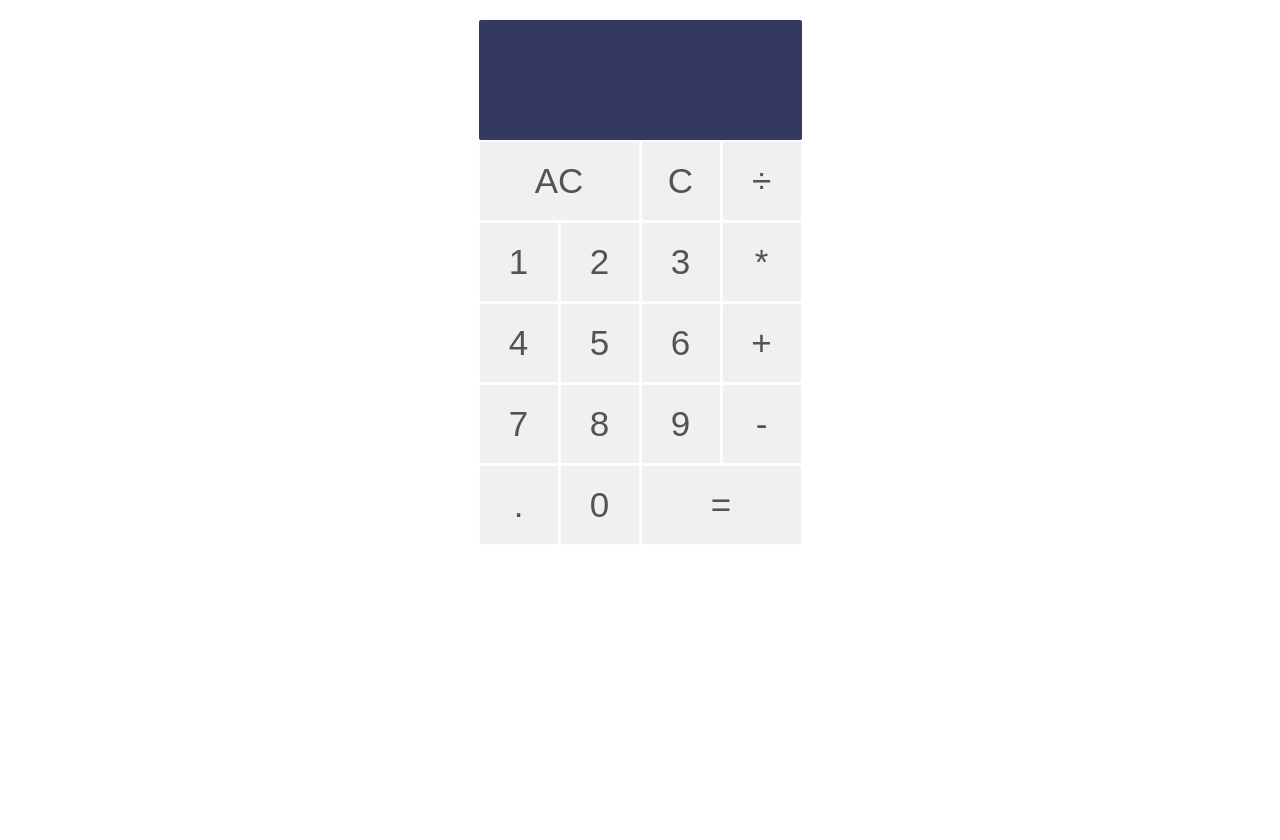
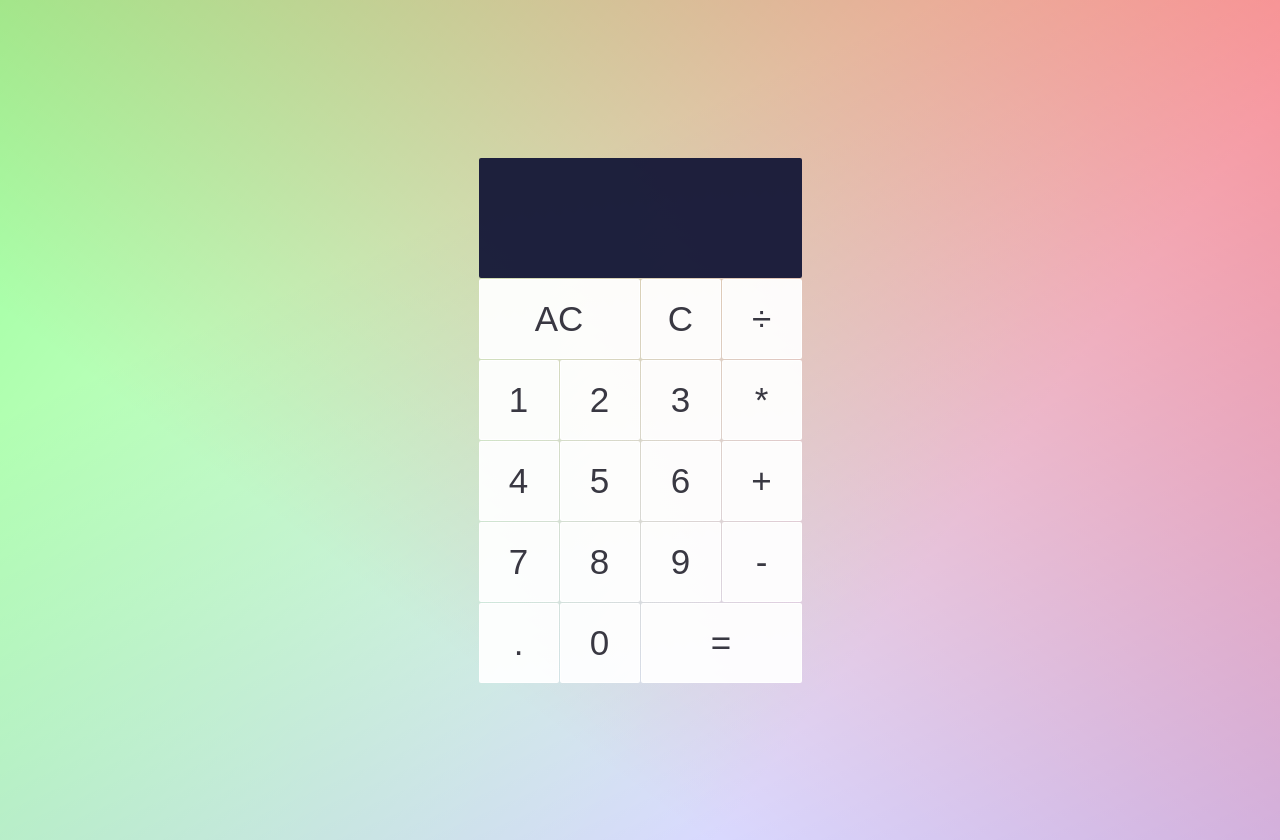
Before and after one commit to Lue21/calculator, a plain HTML site: page index.html in a window 1280 px wide. Before the commit the page ends 800 px from the top, so only its background shows below. Drawn offline with Linux system fonts and the light colour scheme.

Commit message:
refactor: edit style.css

```diff
--- a/style.css
+++ b/style.css
@@ -6,14 +6,16 @@
   body {
     padding: 0;
     margin: 20px auto;
-    background: rgb(255, 255, 255);
-
+    background: linear-gradient(217deg, rgba(255,0,0,.4), rgba(255,0,0,0) 70.71%),
+                linear-gradient(127deg, rgba(0,255,0,.4), rgba(0,255,0,0) 70.71%),
+                linear-gradient(336deg, rgba(0,0,255,.2), rgba(0,0,255,0) 70.71%);
   }
 
   .calc-grid {
     display: grid;
     justify-content: center;
     align-content: center;
+    min-height: 100vh;
     grid-template-columns: repeat(4, 80px);
     grid-template-rows: minmax(120px, auto) repeat(5, 80px);
     gap: 1px;
@@ -23,15 +25,15 @@
   .calc-grid > button {
     cursor: pointer;
     font-size: 35px;
-    color: rgb(83, 83, 83);
+    color: rgb(57, 56, 66);
     border: 1px solid rgba(255, 255, 255, 0.884);
     outline: none;
-    background-color: rgba(230, 230, 230, 0.575);
+    background-color: rgba(255, 255, 255, 0.932);
     border-radius: 2px;
   }
 
   .calc-grid > button:hover {
-    background-color: rgba(47, 233, 1, 0.9);
+    background-color: rgb(155, 255, 130);
   }
 
   .span-two {
@@ -40,7 +42,7 @@
 
   .output {
     grid-column: 1 / -1;
-    background-color: rgba(25, 30, 77, 0.877);
+    background-color: rgba(17, 20, 53, 0.932);
     display: flex;
     align-items: flex-end;
     justify-content: space-around;
@@ -57,6 +59,6 @@
   }
 
   .output .current-operand {
-    color: rgb(43, 255, 0);
+    color: rgb(170, 255, 153);
     font-size: 2.5rem;
   }
```
